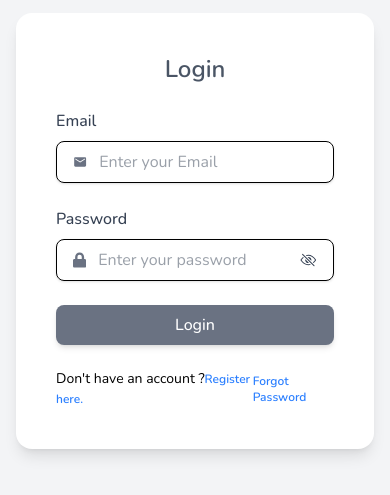
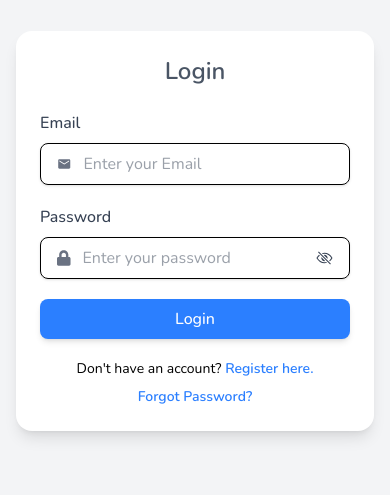
Before and after one commit to Srujangupta06/Paying-Guest-Online-Frontend, a React (Vite) app: page /user-login in a window 390 px wide. Shown: the part 191-686 px from the top of the page. Built offline with nearby package versions, Linux system fonts and the light colour scheme.

Commit message:
responsive

```diff
--- a/src/routes/UserLogin.jsx
+++ b/src/routes/UserLogin.jsx
@@ -4,11 +4,99 @@ import { IoEyeOutline, IoEyeOffOutline } from "react-icons/io5";
 import { Link } from "react-router-dom";
 const UserLogin = () => {
   return (
+    // <div className="flex bg-gray-100 items-center justify-center min-h-screen p-4">
+    //   {/* Login Container */}
+    //   <div className="flex w-full max-w-4xl bg-white rounded-2xl shadow-lg overflow-hidden">
+    //     {/* Left Side - Image */}
+    //     <div className="hidden md:block w-1/2">
+    //       <img
+    //         src="https://res.cloudinary.com/djv3sgbxn/image/upload/v1741671317/Mobile_login-bro_mtwnlq.png"
+    //         alt="login"
+    //         className="w-full h-full object-cover"
+    //         loading="lazy"
+    //       />
+    //     </div>
+
+    //     {/* Right Side - Form */}
+    //     <div className="w-full md:w-1/2 p-10 flex flex-col justify-center">
+    //       <h2 className="text-2xl font-semibold text-gray-600 mb-6 text-center">
+    //         Login
+    //       </h2>
+
+    //       <form className="space-y-6">
+    //         {/* Username Field */}
+    //         <div>
+    //           <label
+    //             className="block text-gray-700 font-medium"
+    //             htmlFor="email"
+    //           >
+    //             Email
+    //           </label>
+    //           <div className="flex items-center border rounded-lg py-2 px-4 mt-2 shadow-sm focus-within:ring-2 focus-within:ring-blue-400">
+    //             <MdEmail className="text-gray-500 mr-3" />
+    //             <input
+    //               type="email"
+    //               required
+    //               id="email"
+    //               placeholder="Enter your Email"
+    //               className="w-full outline-none bg-transparent text-gray-700"
+    //             />
+    //           </div>
+    //         </div>
+
+    //         {/* Password Field */}
+    //         <div>
+    //           <label
+    //             className="block text-gray-700 font-medium"
+    //             htmlFor="password"
+    //           >
+    //             Password
+    //           </label>
+    //           <div className="flex items-center border rounded-lg py-2 px-4 mt-2 shadow-sm focus-within:ring-2 focus-within:ring-blue-400">
+    //             <FaLock className="text-gray-500 mr-3" />
+    //             <input
+    //               required
+    //               id="password"
+    //               type={"password"}
+    //               placeholder="Enter your password"
+    //               className="w-full outline-none bg-transparent text-gray-700"
+    //             />
+
+    //             <IoEyeOffOutline className="text-xl text-gray-700 cursor-pointer" />
+    //           </div>
+    //         </div>
+
+    //         {/* Login Button */}
+    //         <button
+    //           type="submit"
+    //           className="w-full flex justify-center bg-gray-500  cursor-pointer text-white font-medium py-2 rounded-lg transition duration-300 shadow-md"
+    //         >
+    //           Login
+    //         </button>
+    //         <div className="flex items-center justify-between">
+    //           <p className="text-sm">
+    //             Don't have an account ?
+    //              <Link
+    //               className="text-blue-500 text-xs font-semibold"
+    //               to="/user-registration"
+    //             >
+    //                Register here.
+    //             </Link>
+    //           </p>
+    //           <Link className="text-blue-500 text-xs font-semibold" to="/">
+    //             Forgot Password
+    //           </Link>
+    //         </div>
+    //         {/* Extra Links */}
+    //       </form>
+    //     </div>
+    //   </div>
+    // </div>
     <div className="flex bg-gray-100 items-center justify-center min-h-screen p-4">
       {/* Login Container */}
-      <div className="flex w-full max-w-4xl bg-white rounded-2xl shadow-lg overflow-hidden">
-        {/* Left Side - Image */}
-        <div className="hidden md:block w-1/2">
+      <div className="flex flex-col md:flex-row w-full max-w-4xl bg-white rounded-2xl shadow-lg overflow-hidden">
+        {/* Left Side - Image (Hidden on Small Screens) */}
+        <div className="hidden md:flex md:w-1/2">
           <img
             src="https://res.cloudinary.com/djv3sgbxn/image/upload/v1741671317/Mobile_login-bro_mtwnlq.png"
             alt="login"
@@ -18,18 +106,15 @@ const UserLogin = () => {
         </div>
 
         {/* Right Side - Form */}
-        <div className="w-full md:w-1/2 p-10 flex flex-col justify-center">
+        <div className="w-full md:w-1/2 p-6 md:p-10 flex flex-col justify-center">
           <h2 className="text-2xl font-semibold text-gray-600 mb-6 text-center">
             Login
           </h2>
 
-          <form className="space-y-6">
-            {/* Username Field */}
+          <form className="space-y-5">
+            {/* Email Field */}
             <div>
-              <label
-                className="block text-gray-700 font-medium"
-                htmlFor="email"
-              >
+              <label className="block text-gray-700 font-medium" htmlFor="email">
                 Email
               </label>
               <div className="flex items-center border rounded-lg py-2 px-4 mt-2 shadow-sm focus-within:ring-2 focus-within:ring-blue-400">
@@ -46,10 +131,7 @@ const UserLogin = () => {
 
             {/* Password Field */}
             <div>
-              <label
-                className="block text-gray-700 font-medium"
-                htmlFor="password"
-              >
+              <label className="block text-gray-700 font-medium" htmlFor="password">
                 Password
               </label>
               <div className="flex items-center border rounded-lg py-2 px-4 mt-2 shadow-sm focus-within:ring-2 focus-within:ring-blue-400">
@@ -57,11 +139,10 @@ const UserLogin = () => {
                 <input
                   required
                   id="password"
-                  type={"password"}
+                  type="password"
                   placeholder="Enter your password"
                   className="w-full outline-none bg-transparent text-gray-700"
                 />
-
                 <IoEyeOffOutline className="text-xl text-gray-700 cursor-pointer" />
               </div>
             </div>
@@ -69,25 +150,23 @@ const UserLogin = () => {
             {/* Login Button */}
             <button
               type="submit"
-              className="w-full flex justify-center bg-gray-500  cursor-pointer text-white font-medium py-2 rounded-lg transition duration-300 shadow-md"
+              className="w-full bg-blue-500 hover:bg-blue-600 text-white font-medium py-2 rounded-lg transition duration-300 shadow-md"
             >
               Login
             </button>
-            <div className="flex items-center justify-between">
-              <p className="text-sm">
-                Don't have an account ?
-                 <Link
-                  className="text-blue-500 text-xs font-semibold"
-                  to="/user-registration"
-                >
-                   Register here.
+
+            {/* Extra Links */}
+            <div className="flex flex-col sm:flex-row sm:justify-between text-sm text-center">
+              <p className="mb-2 sm:mb-0">
+                Don't have an account?{" "}
+                <Link className="text-blue-500 font-semibold" to="/user-registration">
+                  Register here.
                 </Link>
               </p>
-              <Link className="text-blue-500 text-xs font-semibold" to="/">
-                Forgot Password
+              <Link className="text-blue-500 font-semibold" to="/">
+                Forgot Password?
               </Link>
             </div>
-            {/* Extra Links */}
           </form>
         </div>
       </div>
--- a/src/routes/UserRegistration.jsx
+++ b/src/routes/UserRegistration.jsx
@@ -161,13 +161,13 @@ const UserRegistration = () => {
             >
               Register
             </button>
-            <p className="text-sm font-semibold">
-              Already have an account ?
+            <p className="text-sm font-semibold text-center md:text-left">
+              Already have an account?
               <Link
-                className="text-blue-500 text-sm font-semibold"
+                className="text-blue-500 text-sm font-semibold ml-1"
                 to="/user-login"
               >
-                 Login here.
+                Login here.
               </Link>
             </p>
           </form>
```
